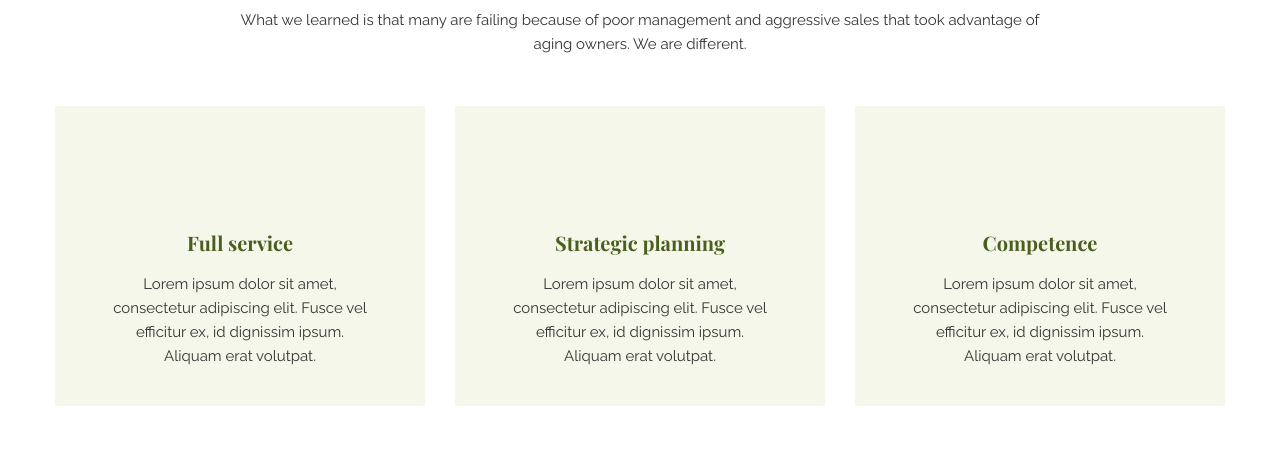
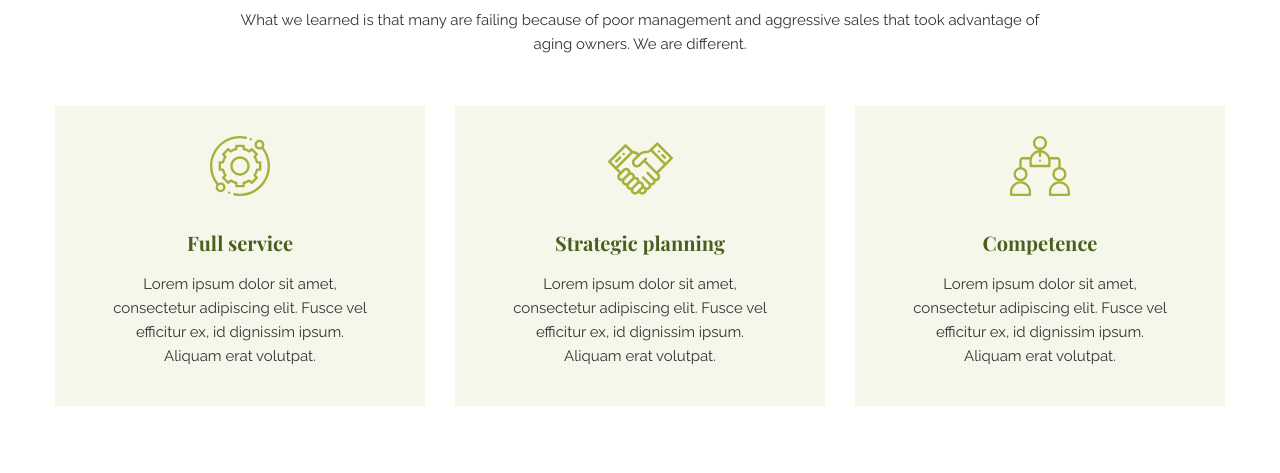
Before and after one commit to hrabdm/lemonjuice, a plain HTML site: page index.html in a window 1280 px wide. Shown: the part 1500-1973 px from the top of the page. Drawn offline with nearby package versions, Linux system fonts and the light colour scheme.

Commit message:
correct path imges

```diff
--- a/css/style.css
+++ b/css/style.css
@@ -264,30 +264,30 @@ body {
 }
 
 .item-img.technical-support {
-  background: url(img/about/technical-support.svg) no-repeat;
+  background: url(/img/about/technical-support.svg) no-repeat;
 }
 
 .item-img.partner {
   width: 65px;
   height: 65px;
   margin-bottom: 30px;
-  background: url(img/about/partner.svg) no-repeat;
+  background: url(/img/about/partner.svg) no-repeat;
 }
 
 .item-img.leader {
-  background: url(img/about/leader.svg) no-repeat;
+  background: url(/img/about/leader.svg) no-repeat;
 }
 
 .competence-item:hover .item-img.technical-support {
-  background: url(img/about/technical-support-white.svg) no-repeat;
+  background: url(/img/about/technical-support-white.svg) no-repeat;
 }
 
 .competence-item:hover .item-img.partner {
-  background: url(img/about/partner-white.svg) no-repeat;
+  background: url(/img/about/partner-white.svg) no-repeat;
 }
 
 .competence-item:hover .item-img.leader {
-  background: url(img/about/leader-white.svg) no-repeat;
+  background: url(/img/about/leader-white.svg) no-repeat;
 }
 
 
```
